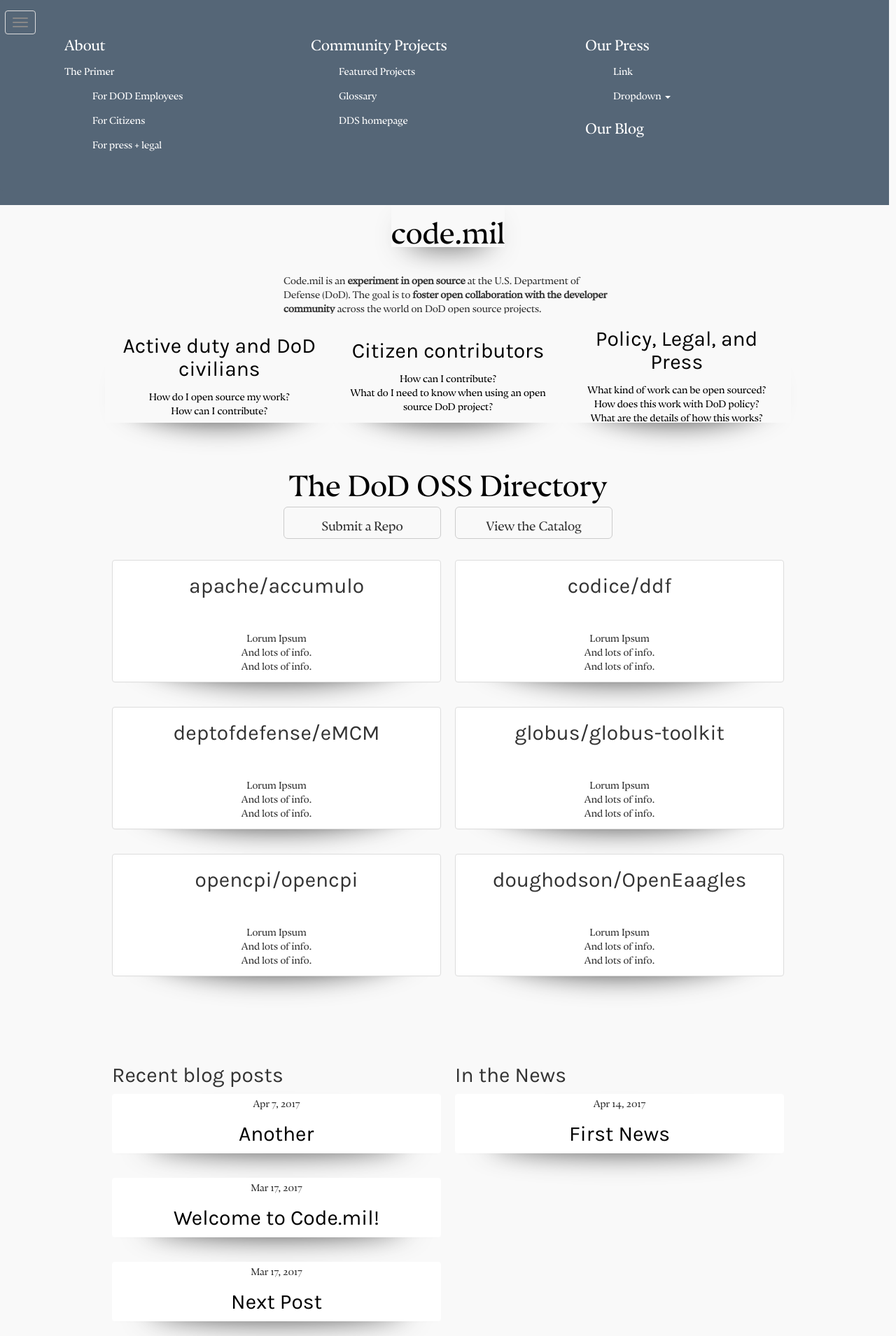
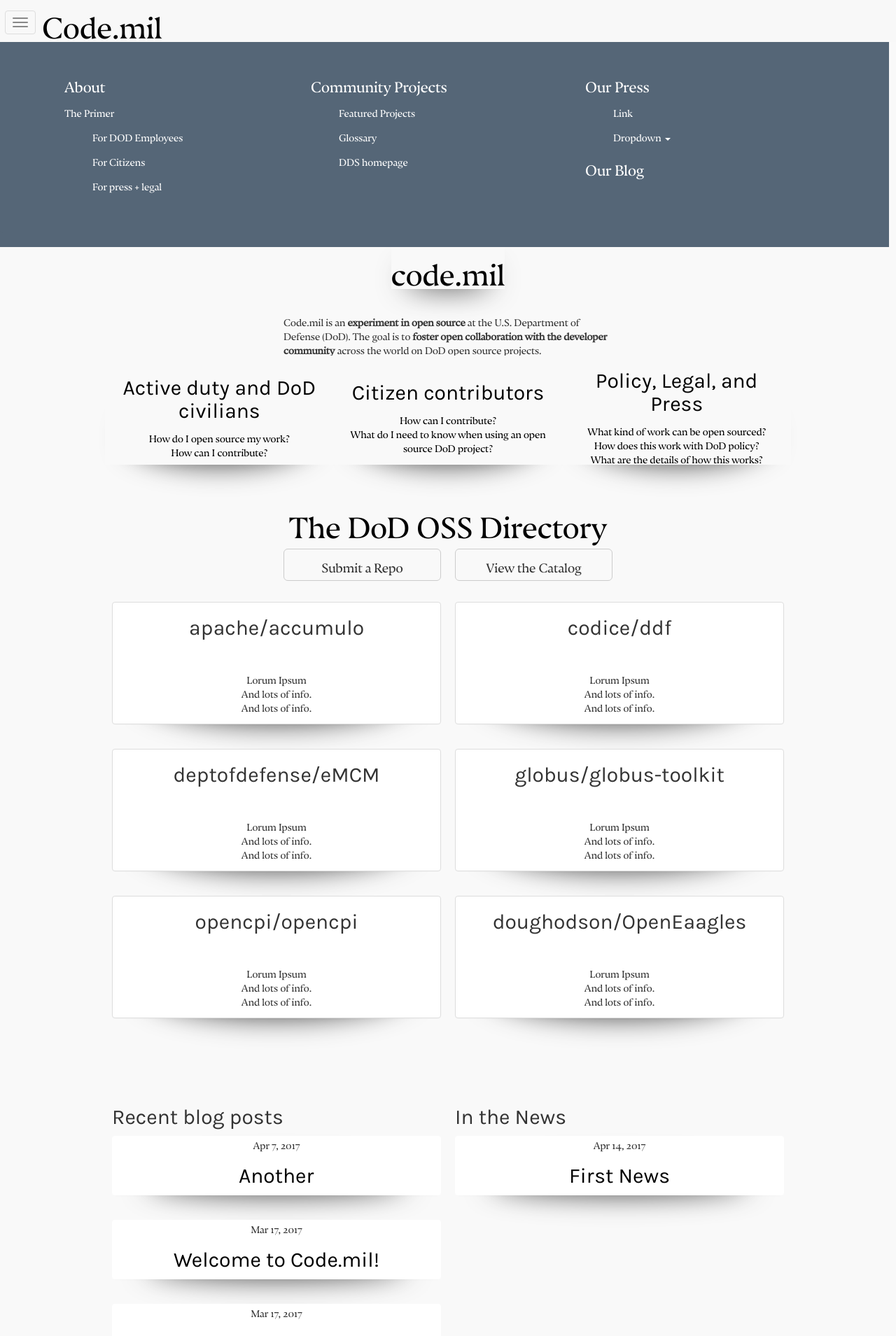
Before and after one commit to deptofdefense/code.mil.page, a Jekyll site: the page built from index.md, in a window 1280 px wide. Shown: the top 1909 px of the page at 70% size. Built offline with Jekyll 4.4.1, drawn with Linux system fonts in a browser that asks for light colours; our own code applies the rules of GitHub Pages for plain Markdown files.

Commit message:
Add Code.mil to navbar

```diff
--- a/_layouts/default.html
+++ b/_layouts/default.html
@@ -24,9 +24,11 @@
         <span class="icon-bar"></span>
         <span class="icon-bar"></span>
       </button>
+      <a class="brand logo" href="{% if jekyll.environment == 'staging' %}{% else %}{{ site.baseurl }}{% endif %}/">Code.mil</a>
     </div>
       <div class="container-fluid row collapse in" id="bs-example-navbar-collapse-1">
         <nav class="navbar navbar-default">
+
           <div class="col-sm-4">
             <ul>
               <li>
--- a/css/main.scss
+++ b/css/main.scss
@@ -101,6 +101,9 @@ nav ul {
   text-align: center;
   color: black;
 }
+.logo {
+  margin-left: 60px;
+}
 #bs-example-navbar-collapse-1 > .navbar-default,#bs-example-navbar-collapse-1 > .navbar-default a {
   border: none;
   background-color: #567;
```
Lines whose indentation alone changed are shown as unchanged.
